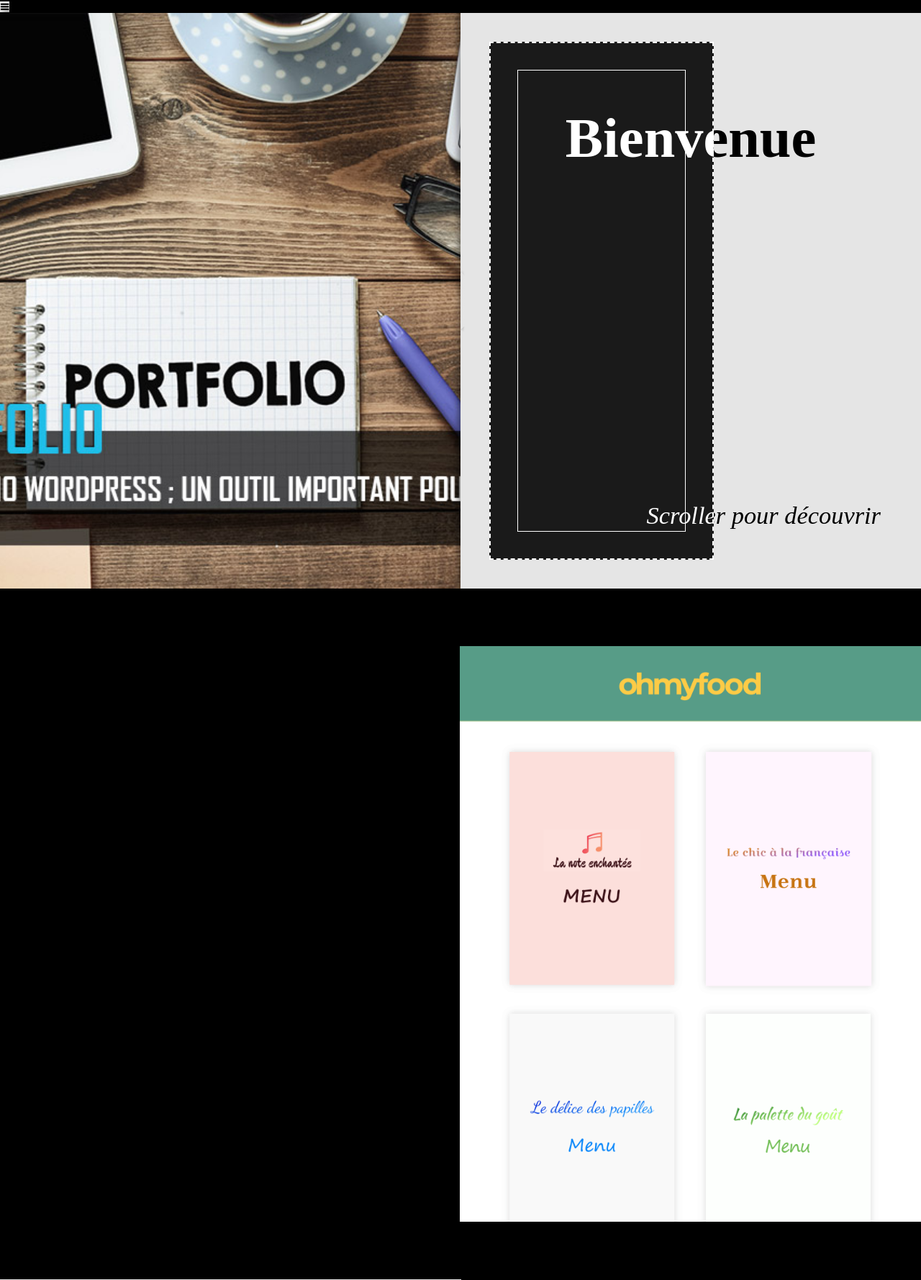
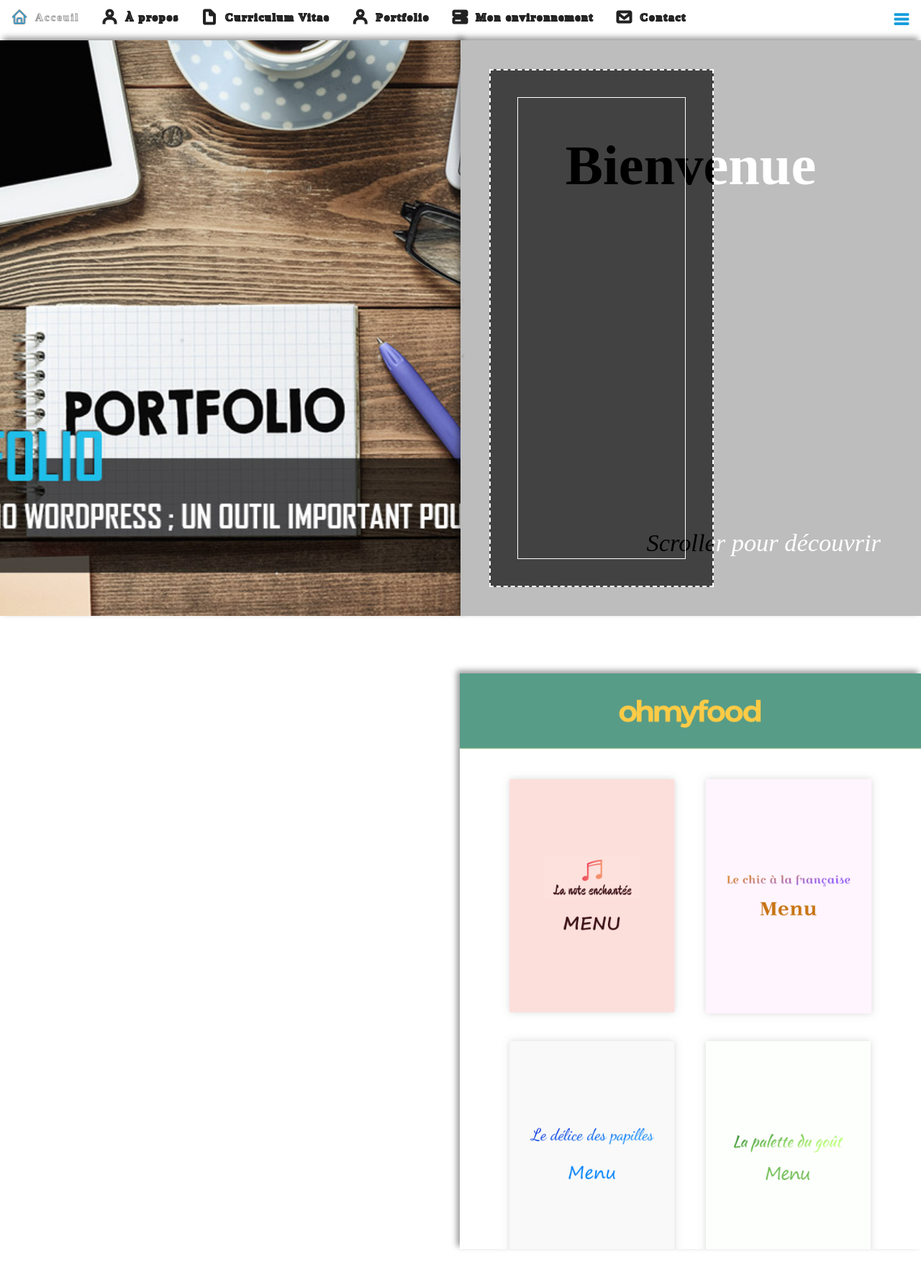
Before and after one commit to antho635/i-cv, a PHP site: page /portfolio-details.html in a window 1280 px wide. Shown: the top 1779 px of the page at 72% size. Run offline with PHP 8.4, Linux system fonts and the light colour scheme; some libraries are stand-ins or nearby versions.

Commit message:
nav portfolio details

```diff
--- a/assets/css/portfolio.css
+++ b/assets/css/portfolio.css
@@ -9,12 +9,136 @@
 }
 
 html {
-    background: #000;
     box-sizing: border-box;
     font-size: 1rem;
-    color: #000;
+    color: #fff;
     width: 100%;
     margin: 0;
+}
+
+
+/*--------------------------------------------------------------
+# Navigation Menu
+--------------------------------------------------------------*/
+
+
+/* Desktop Navigation */
+
+.nav-menu {
+    display: flex;
+}
+
+.nav-menu * {
+    margin: 0;
+    padding: 0;
+    list-style: none;
+    display: flex;
+}
+
+.nav-menu>ul>li {
+    position: relative;
+    white-space: nowrap;
+    display: flex;
+    justify-content: center;
+    width: 100%;
+}
+
+.nav-menu a {
+    display: flex;
+    align-items: center;
+    color: #a8a9b4;
+    padding: 12px 15px;
+    margin-bottom: 8px;
+    transition: 0.3s;
+    font-size: 15px;
+}
+
+.nav-menu a i {
+    font-size: 24px;
+    padding-right: 8px;
+    color: #6f7180;
+}
+
+.nav-menu a:hover,
+.nav-menu .active>a,
+.nav-menu li:hover>a {
+    text-decoration: none;
+    color: #fff;
+}
+
+.nav-menu a:hover i,
+.nav-menu .active>a i,
+.nav-menu li:hover>a i {
+    color: #149ddd;
+}
+
+
+/* Mobile Navigation */
+
+.mobile-nav-toggle {
+    position: fixed;
+    right: 15px;
+    top: 15px;
+    z-index: 9998;
+    border: 0;
+    background: none;
+    font-size: 24px;
+    transition: all 0.4s;
+    outline: none !important;
+    line-height: 1;
+    cursor: pointer;
+    text-align: right;
+}
+
+.mobile-nav-toggle i {
+    color: #149ddd;
+}
+
+.mobile-nav-active {
+    overflow: hidden;
+}
+
+.mobile-nav-active #header {
+    left: 0;
+}
+
+.mobile-nav-active .mobile-nav-toggle i {
+    color: #fff;
+}
+
+
+/*====== end nav =======*/
+
+
+/*--------------------------------------------------------------
+# Back to top button
+--------------------------------------------------------------*/
+
+.back-to-top {
+    position: fixed;
+    display: none;
+    width: 40px;
+    height: 40px;
+    border-radius: 50px;
+    right: 15px;
+    bottom: 15px;
+    background: #149ddd;
+    color: #fff;
+    transition: display 0.5s ease-in-out;
+    z-index: 99999;
+}
+
+.back-to-top i {
+    font-size: 24px;
+    position: absolute;
+    top: 7px;
+    left: 8px;
+}
+
+.back-to-top:hover {
+    color: #fff;
+    background: #2eafec;
+    transition: background 0.2s ease-in-out;
 }
 
 @media screen and (min-width: 700px) {
@@ -23,7 +147,7 @@
         flex-wrap: wrap;
     }
     figure {
-        background: #eee;
+        background: black;
         width: calc( 50% + 1px);
         height: 100vh;
         margin: 0 auto 10vh 0;
@@ -47,7 +171,7 @@
         border: none;
     }
     section {
-        background: #e5e5e5;
+        background: #bdbdbd;
         width: calc(50% + 1px);
         height: 100vh;
         margin: 0 0 10vh auto;
@@ -152,12 +276,12 @@
     a:focus {
         -webkit-text-stroke: 1px #999;
     }
-    .background {
-        background-image: url("img/ohmyfood.png");
-    }
 }
 
 @media screen and (max-width:700px) {
+    html {
+        background-color: #fff;
+    }
     *,
     *:before,
     *:after {
@@ -168,4 +292,10 @@
         position: relative;
         width: 100%;
     }
+    img {
+        width: 80%;
+        justify-content: center;
+        display: flex;
+        margin: auto;
+    }
 }
--- a/portfolio-details.html
+++ b/portfolio-details.html
@@ -30,8 +30,21 @@
 
 <body>
 
+    <nav class="nav-menu">
+        <ul>
+            <li class="active"><a href="index.html"><i class="bx bx-home"></i> <span>Acceuil</span></a></li>
+            <li><a href="#about"><i class="bx bx-user"></i> <span>À propos</span></a></li>
+            <li><a href="#resume"><i class="bx bx-file-blank"></i> <span>Curriculum Vitae</span></a></li>
+            <li><a href="portfolio-details.html#portfolio"><i class="bx bx-user"></i> <span>Portfolio</span></a></li>
+            <li><a href="#services"><i class="bx bx-server"></i> Mon environnement</a></li>
+            <li><a href="#contact"><i class="bx bx-envelope"></i> Contact</a></li>
+
+        </ul>
+    </nav>
+
     <!-- ======= NAVIGUATION MOBILE ======= -->
-    <button type="button" class="mobile-nav-toggle d-xl-none"><i class="icofont-navigation-menu"></i></button>
+    <button type="button" class="mobile-nav-toggle d-xl-none">
+        <i class="icofont-navigation-menu"></i></button>
 
     <!-- ======= Portfolio Details Section ======= -->
 
@@ -52,7 +65,7 @@
         <section>
             <div>
                 <h2>HOMYFOOD</h2>
-                <p><a href='https://antho635.github.io/ohmyfood/'>details ici !</a></p>
+                <p><a href='projet-ohmyfood.html'>details ici !</a></p>
             </div>
         </section>
 
@@ -62,7 +75,7 @@
         <section>
             <div>
                 <h2>LA CHOUETTE AGENCE</h2>
-                <p><a href='https://antho635.github.io/projet-4'>details ici !</a></p>
+                <p><a href='projet-agence.html'>details ici !</a></p>
             </div>
         </section>
 
@@ -72,7 +85,7 @@
         <section>
             <div>
                 <h2>SITE DE DÉMÉNAGEMENT</h2>
-                <p><a href="https://antho635.github.io/projet-salva/">details ici !</a></p>
+                <p><a href="projet-demenagement.html">details ici !</a></p>
             </div>
         </section>
 
@@ -87,8 +100,6 @@
         </section>
     </article>
     <!-- End Portfolio Details Section -->
-
-    <!-- End #main -->
 
     <a href="#" class="back-to-top"><i class="icofont-simple-up"></i></a>
 
```
Also changed, not shown: assets/css/layout 2.css, 1 other file.
